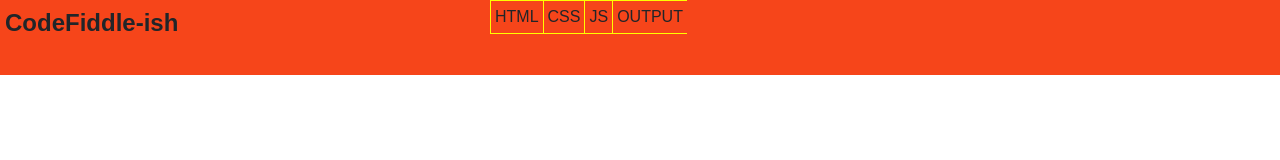
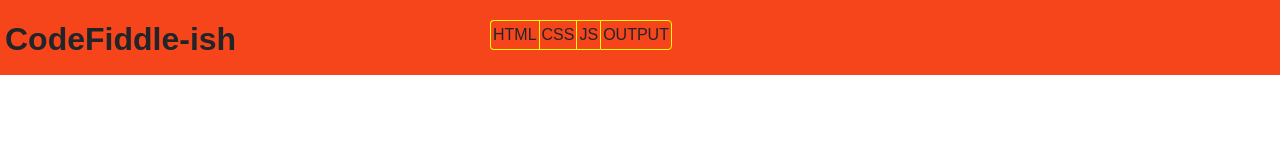
Before and after one commit to dbalbo/codefiddle-ish, a plain HTML site: page index.html in a window 1280 px wide. Drawn offline with nearby package versions, Linux system fonts and the light colour scheme.

Commit message:
added new ids and classes to be able to organize for the css

```diff
--- a/css/styles.css
+++ b/css/styles.css
@@ -16,18 +16,38 @@ body{
 #logo{
 	float:left;
 	font-weight:bold;
-	font-size: 150%;
+	font-size: 200%;
 	padding:5px 5px;
+	margin-top: 10px;
+
 }
 
 #buttonContainer {
 	width:300px;
 	margin:0 auto;
+	height:20px;
+
 }
 
 .toggleButton {
 	float:left;
 	border:1px solid yellow;
-	padding:4px;
+	padding:2px;
 	border-right:none;
+	margin-top: 20px;
+
 }
+
+
+#html {
+	border-top-left-radius: 4px;
+	border-bottom-left-radius: 4px;
+
+}
+
+#output {
+	border-right: 1px solid yellow;
+	border-top-right-radius: 4px;
+	border-bottom-right-radius: 4px;
+
+}
```
Also changed, not shown: index.html (line endings or trailing spaces).
